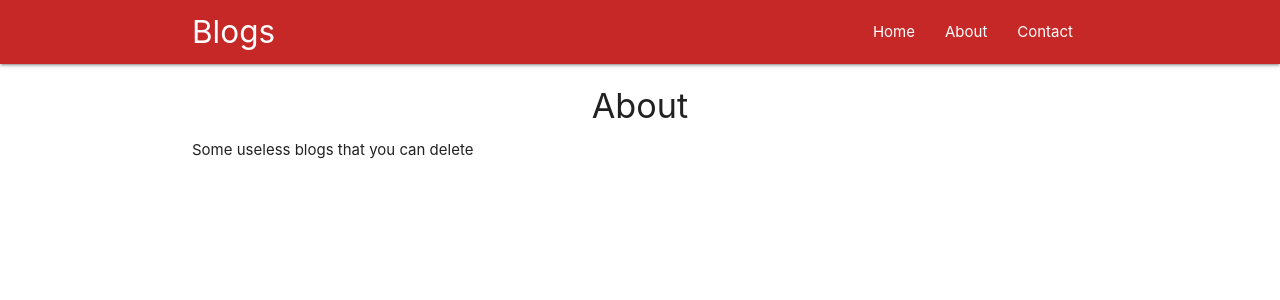
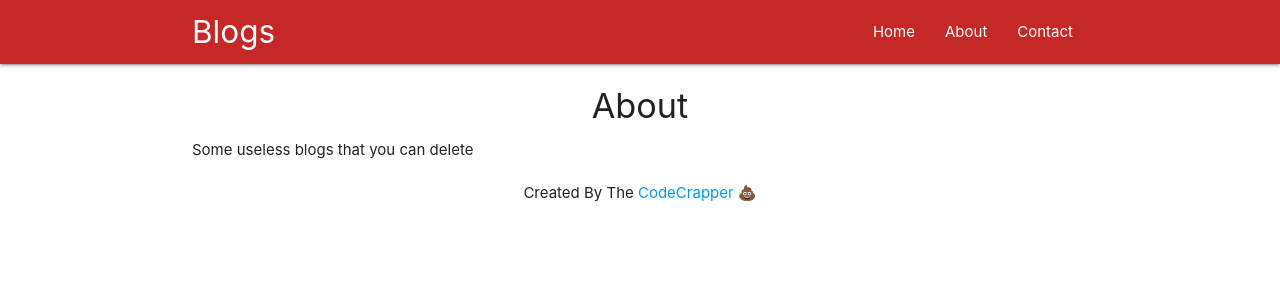
Before and after one commit to codecrapper/react-blog_redux, a React (Create React App) app: page /about in a window 1280 px wide. Shown: the top 300 px of the page. Built offline with nearby package versions, Linux system fonts and the light colour scheme.

Commit message:
added footer

```diff
--- a/src/App.js
+++ b/src/App.js
@@ -6,6 +6,7 @@ import Home from './components/Home'
 import About from './components/About'
 import Contact from './components/Contact'
 import Post from './components/Post'
+import Footer from './components/Footer'
 
 class App extends React.Component {
     render() {
@@ -19,6 +20,7 @@ class App extends React.Component {
                         <Route path="/contact" component={Contact}/>
                         <Route path="/:post_id" component={Post} />
                     </Switch>
+                    <Footer />
                 </div>
             </BrowserRouter>
         )
--- /dev/null
+++ b/src/components/Footer.js
@@ -0,0 +1,13 @@
+import React from 'react'
+
+const Footer = () => {
+    return (
+        <footer style={{marginTop: "20px"}} className="container">
+            <div className="center">
+                <p>Created By The <a href="https://github.com/codecrapper" target="_blank">CodeCrapper &#128169;</a></p>
+            </div>
+        </footer>
+    )
+}
+
+export default Footer
```
Also changed, not shown: public/index.html (line endings or trailing spaces).
